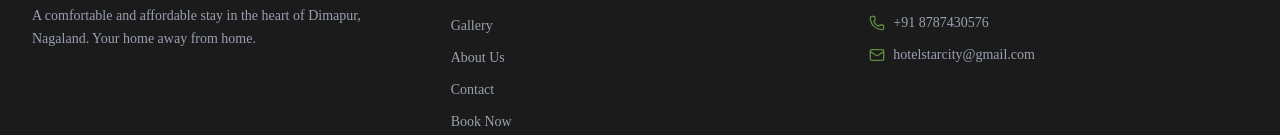
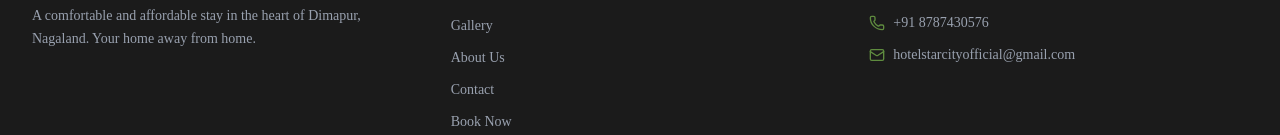
Before and after one commit to devenmalla/hotel-star-city, a Next.js app: page /contact in a window 1280 px wide. Shown: the part 1353-1488 px from the top of the page. Built offline with nearby package versions, Linux system fonts and the light colour scheme; no server answers; the database is empty.

Commit message:
Update hotel email

```diff
--- a/app/(public)/contact/page.tsx
+++ b/app/(public)/contact/page.tsx
@@ -22,7 +22,7 @@ export default function ContactPage() {
   const [success, setSuccess] = useState(false);
   const [settings, setSettings] = useState<Settings>({
     hotelName: 'Hotel Star City',
-    email: 'hotelstarcity@gmail.com',
+    email: 'hotelstarcityofficial@gmail.com',
     phone: '+91 8787430576',
     address: 'M.P. Road, Murgi Patti, Dimapur - 797112, Nagaland',
     whatsappNumber: '8787430576',
--- a/components/public/Footer.tsx
+++ b/components/public/Footer.tsx
@@ -61,8 +61,8 @@ export default function Footer() {
               </li>
               <li className="flex items-center gap-2 text-sm text-gray-400">
                 <Mail className="h-4 w-4 text-[#5F8C3F] shrink-0" />
-                <a href="mailto:hotelstarcity@gmail.com" className="hover:text-[#A8C65B]">
-                  hotelstarcity@gmail.com
+                <a href="mailto:hotelstarcityofficial@gmail.com" className="hover:text-[#A8C65B]">
+                  hotelstarcityofficial@gmail.com
                 </a>
               </li>
             </ul>
--- a/lib/resend.ts
+++ b/lib/resend.ts
@@ -53,7 +53,7 @@ export async function sendBookingConfirmation(booking: {
     // Also notify hotel
     await resend.emails.send({
       from: 'Hotel Star City <onboarding@resend.dev>',
-      to: process.env.ADMIN_EMAIL || 'hotelstarcity@gmail.com',
+      to: process.env.ADMIN_EMAIL || 'hotelstarcityofficial@gmail.com',
       subject: `New Booking Request from ${booking.fullName}`,
       html: `
         <div style="font-family: Arial, sans-serif; max-width: 600px; margin: 0 auto;">
--- a/models/Settings.ts
+++ b/models/Settings.ts
@@ -30,7 +30,7 @@ const SettingsSchema = new Schema<ISettings>(
     hotelName: { type: String, default: 'Hotel Star City' },
     tagline: { type: String, default: 'Lodging & Fooding' },
     description: { type: String, default: '' },
-    email: { type: String, default: 'hotelstarcity@gmail.com' },
+    email: { type: String, default: 'hotelstarcityofficial@gmail.com' },
     phone: { type: String, default: '+91 8787430576' },
     address: { type: String, default: 'M.P. Road, Murgi Patti, Dimapur - 797112, Nagaland' },
     whatsappNumber: { type: String, default: '8787430576' },
```
